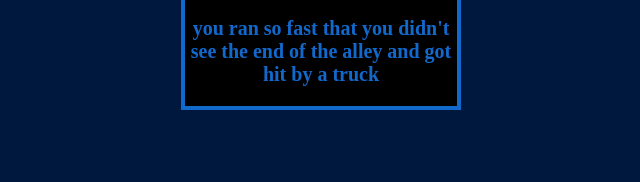
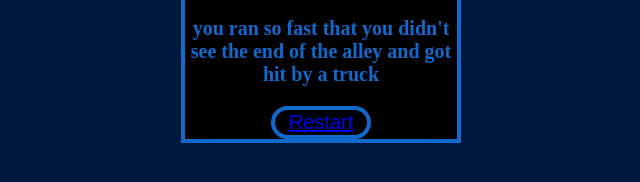
Before and after one commit to logan-k-idk/secret, a plain HTML site: page car.html in a window 1280 px wide. Shown: the part 186-368 px from the top of the page, without its empty margins (319-959 px from the left). Drawn offline with Linux system fonts and the light colour scheme.

Commit message:
restart button

```diff
--- a/car.html
+++ b/car.html
@@ -14,6 +14,11 @@
 
 <p><b>you ran so fast that you didn't see the end of the alley and got hit by a truck</b></p>
 
+
+<div class="home">
+<button class="restart"><a href="index.html">Restart</button>
+</div>
+
 </div>
 </body>
 </html>
--- a/style.css
+++ b/style.css
@@ -64,6 +64,21 @@ width: 250px;
 height: 250px;
 
 }
+.home{
+	 display: flex;
+	 justify-content: center;
+
+}
+
+
+.restart {
+	font-size: 20px;
+color: #1269cc;
+background-color: black;
+border: solid 4px #1269cc;
+border-radius: 50px;
+width: 100px;
+}
 
 img{
 	  display: block;
```
Also changed, not shown: fight.html (+4 -0 lines), good.html (+3 -0 lines), lightning.html (+3 -0 lines), rat.html (+5 -0 lines), run.html (+6 -0 lines), soaked.html (+3 -0 lines).
